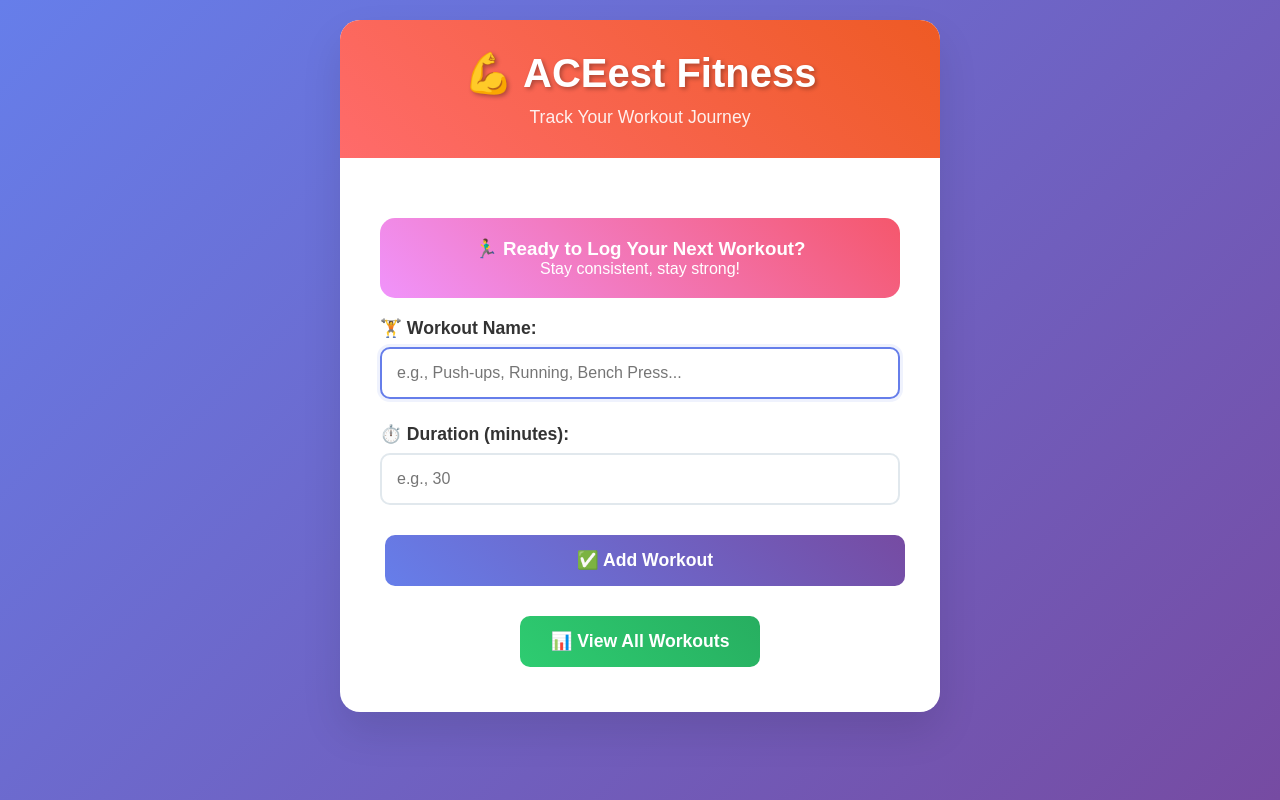
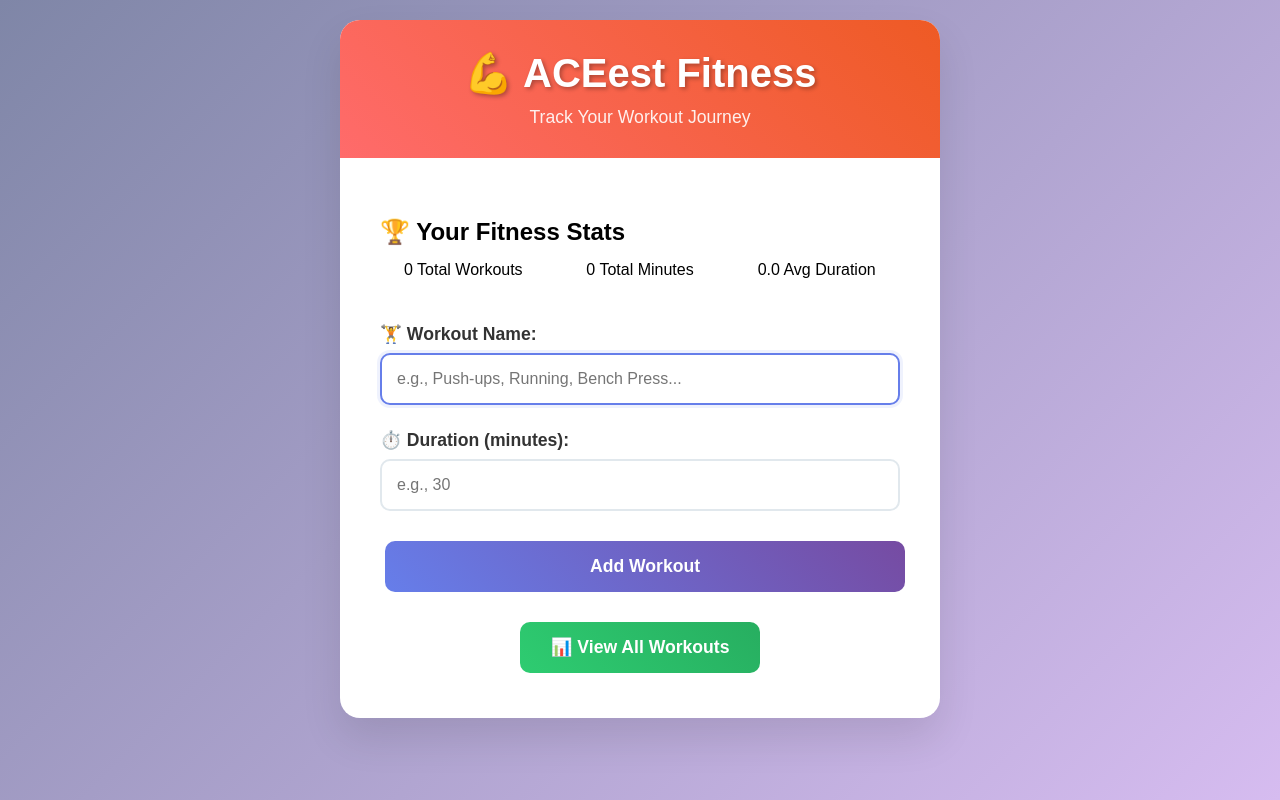
Before and after one commit to mach2605/aceest-fitness, a Flask app: page / in a window 1280 px wide. Run offline with Flask 3, Linux system fonts and the light colour scheme.

Commit message:
Update styles for improved UI and add workout statistics display

```diff
--- a/templates/index.html
+++ b/templates/index.html
@@ -13,7 +13,7 @@
 
         body {
             font-family: 'Arial', sans-serif;
-            background: linear-gradient(135deg, #667eea 0%, #764ba2 100%);
+            background: linear-gradient(135deg, #7f86a7 0%, #d6bcf0 100%);
             min-height: 100vh;
             padding: 20px;
         }
@@ -142,6 +142,28 @@
             text-align: center;
         }
 
+        .workout-stats {
+            margin-bottom: 30px;
+        }
+
+        .stat-grid {
+            display: grid;
+            grid-template-columns: repeat(3, 1fr);
+            gap: 10px;
+            text-align: center;
+        }
+
+        .stat-item {
+            background: rgba(255, 255, 255, 0.1);
+            padding: 15px;
+            border-radius: 10px;
+            transition: transform 0.3s;
+        }
+
+        .stat-item:hover {
+            transform: translateY(-5px);
+        }
+
         @media (max-width: 768px) {
             .container {
                 margin: 10px;
@@ -154,6 +176,10 @@
 
             .header h1 {
                 font-size: 2em;
+            }
+
+            .stat-grid {
+                grid-template-columns: 1fr;
             }
         }
     </style>
@@ -176,9 +202,22 @@
                 {% endwith %}
             </div>
 
-            <div class="stats">
-                <h3>🏃‍♂️ Ready to Log Your Next Workout?</h3>
-                <p>Stay consistent, stay strong!</p>
+            <div class="workout-stats">
+                <h2>🏆 Your Fitness Stats</h2>
+                <div class="stat-grid">
+                    <div class="stat-item">
+                        <span class="stat-number">{{ workouts|length if workouts is defined else 0 }}</span>
+                        Total Workouts
+                    </div>
+                    <div class="stat-item">
+                        <span class="stat-number">{{ workouts|sum(attribute='duration') if workouts is defined else 0 }}</span>
+                        Total Minutes
+                    </div>
+                    <div class="stat-item">
+                        <span class="stat-number">{{ "%.1f"|format((workouts|sum(attribute='duration') / workouts|length) if workouts and workouts|length > 0 else 0) }}</span>
+                        Avg Duration
+                    </div>
+                </div>
             </div>
 
             <form method="POST" action="{{ url_for('add_workout') }}">
@@ -203,7 +242,7 @@
                 </div>
 
                 <button type="submit" class="btn btn-full">
-                    ✅ Add Workout
+                     Add Workout
                 </button>
             </form>
 
```
Also changed, not shown: templates/workouts.html (+4 -4 lines).
